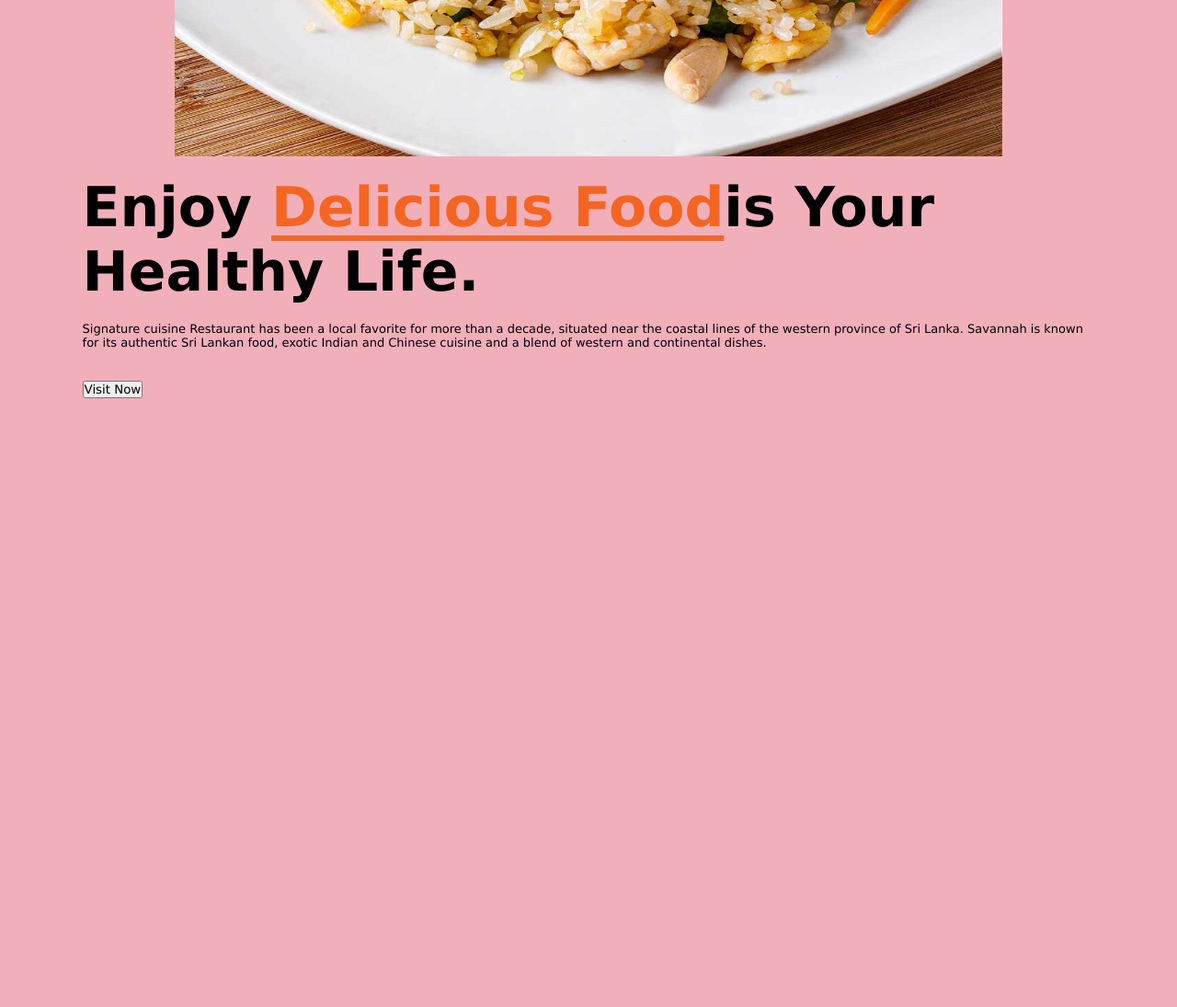
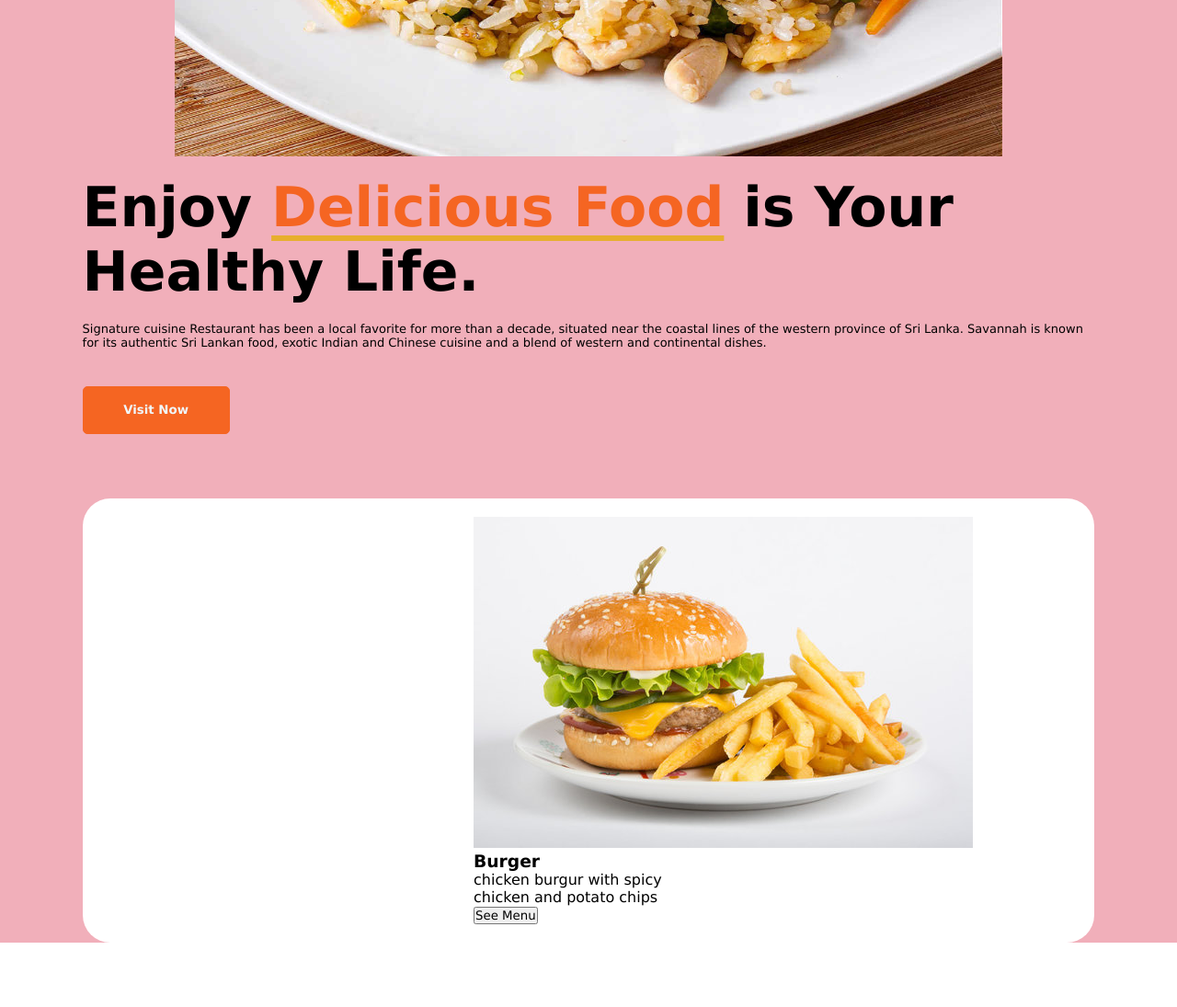
Before and after one commit to hirandilshan/Resturent, a PHP site: page /Home.html in a window 1280 px wide. Shown: the part 630-1725 px from the top of the page at 92% size. Before the commit the page ends 1063 px from the top, so only its background shows below. Run offline with PHP 8.4, Linux system fonts and the light colour scheme.

Commit message:
1st commit

```diff
--- a/Home.html
+++ b/Home.html
@@ -47,7 +47,7 @@
     <div class="home">
         <div class="main_slide">
             <div>
-                <h1>Enjoy <span>Delicious Food</span>is Your Healthy Life.</h1>
+                <h1>Enjoy <span>Delicious Food</span> is Your Healthy Life.</h1>
                 <p>Signature cuisine Restaurant has been a local favorite for more than a decade, situated near the coastal lines of the western province of Sri Lanka. Savannah is known for its authentic Sri Lankan food, exotic Indian and Chinese cuisine and a blend of western and continental dishes.</p>
                 <button class="red_btn">Visit Now</button>
             </div>
@@ -55,6 +55,16 @@
                 <img src="./images/chicken_fried_rice00032a-1200x1200-1.jpg " height="700" width="900" alt="friedrice">
             </div>
         </div>
+        <div class="food-items">
+            <div class="item">
+                <div>
+                    <img src="./images/burger.jpg" alt="food item">
+                </div>
+                <h3>Burger</h3>
+                <p>chicken burgur with spicy chicken and potato chips</p>
+                <button class="white_btn">See Menu</button>
+            </div>
+        </div>
     </div>
 </body>
 </html>
--- a/style.css
+++ b/style.css
@@ -72,4 +72,42 @@
     color: rgb(245, 101, 34);
     text-decoration: underline;
     text-underline-offset: 10px;
+    text-decoration-color: rgba(228, 176, 5, 0.767);
 }
+
+.red_btn{
+    cursor: pointer;
+    margin-top: 20px;
+    width: 160px;
+    font-weight: bold;
+    color: aliceblue;
+    line-height: 50px;
+    background-color: rgb(245, 101, 34);
+    border-radius: 5px;
+    border:1px solid rgb(245, 101, 34);
+    box-shadow: rgb(245, 120, 69);
+    transition: all 0.2s;
+
+}
+
+.red_btn:hover{
+    background-color: white;
+    box-shadow: 0 2px 15px rgb(240, 120, 69);
+    border: 1px solid rgb(245, 101, 34);
+    color: rgb(245, 101, 34);
+}
+
+.food-items{
+    margin: 70px 0;
+    padding: 20px 0;
+    background-color: white;
+    border-radius: 30px;
+    display: flex;
+    justify-content: space-around;
+    flex-wrap: wrap;
+
+}
+
+.item{
+    width: 250px;
+}
```
